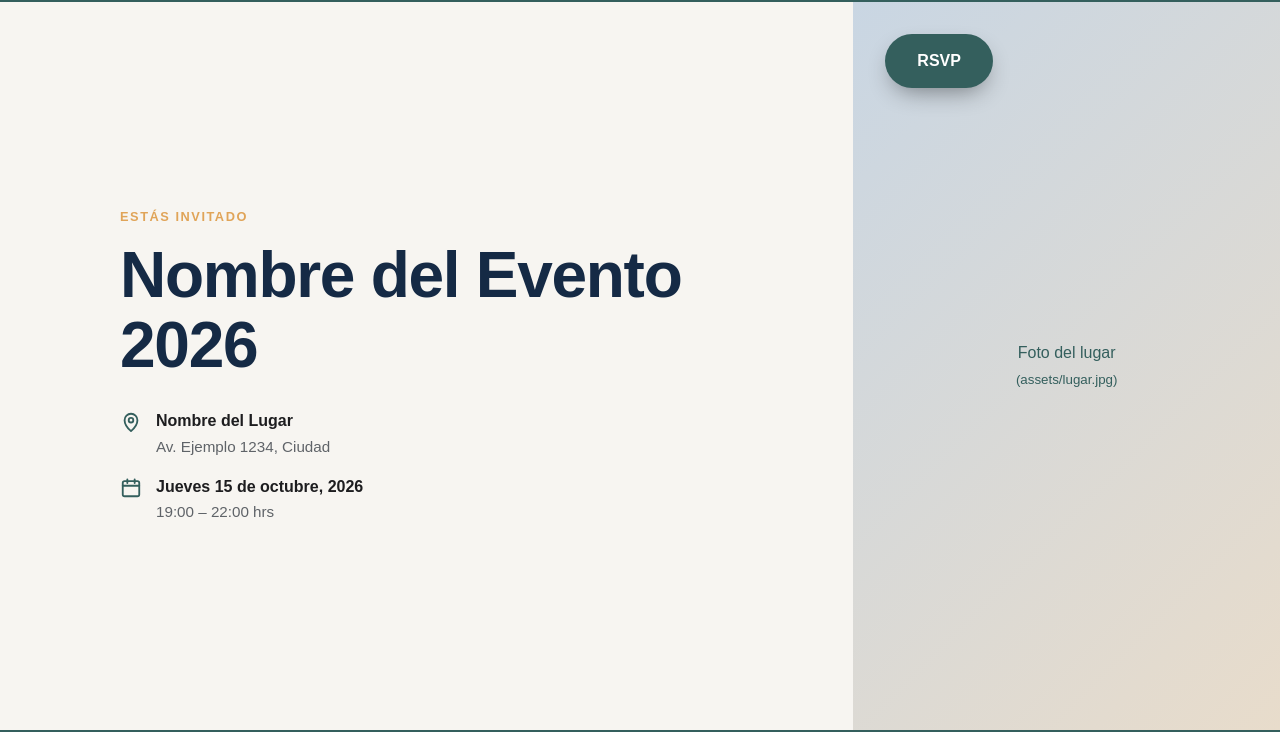
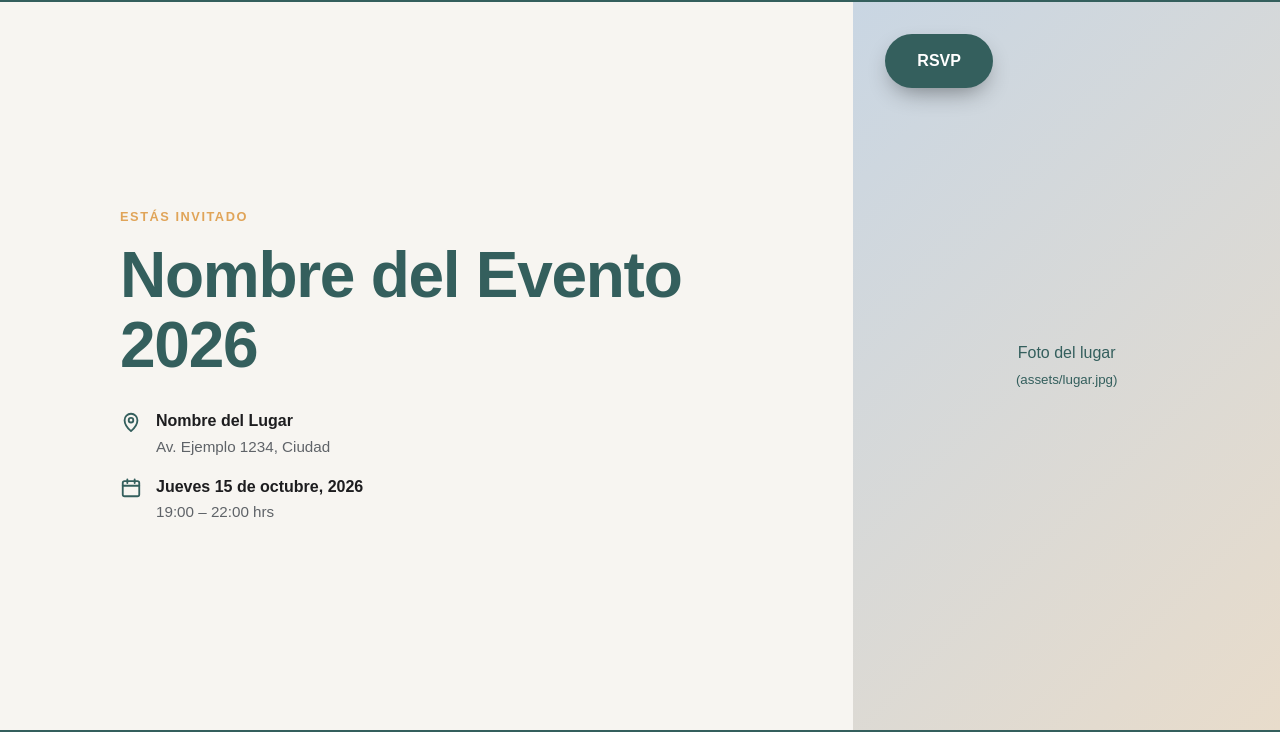
Before and after one commit to martinsalazarbaraya-cell/D, a plain HTML site: page index.html in a window 1280 px wide. Shown: the part 70-802 px from the top of the page. Drawn offline with Linux system fonts and the light colour scheme.

Commit message:
Update index.html

```diff
--- a/index.html
+++ b/index.html
@@ -8,7 +8,7 @@
     :root {
       --font: Arial, "Helvetica Neue", Helvetica, sans-serif;
       --brand: #345f5d;
-      --brand-dark: #152a45;
+      --brand-dark: #345f5d;
       --accent: #e0a458;
       --bg: #f7f5f1;
       --surface: #ffffff;
```
